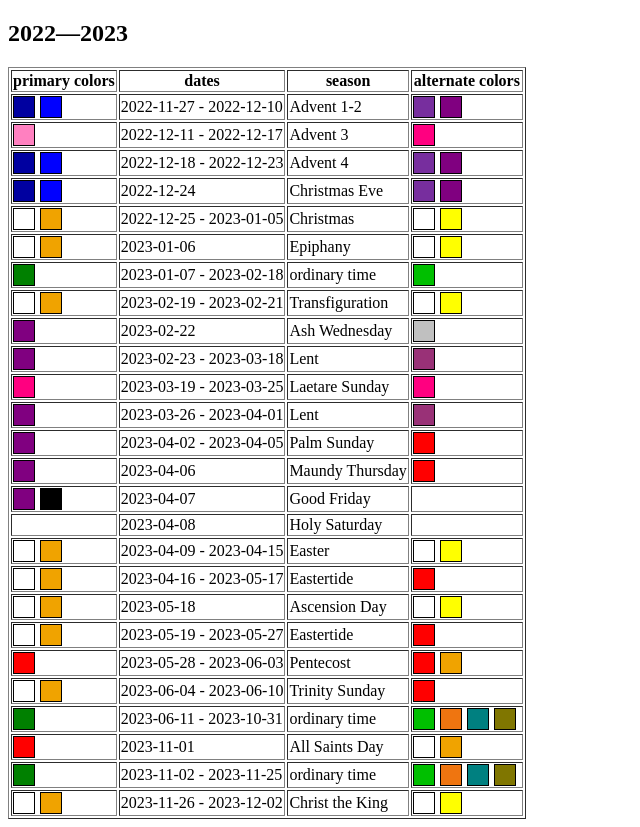
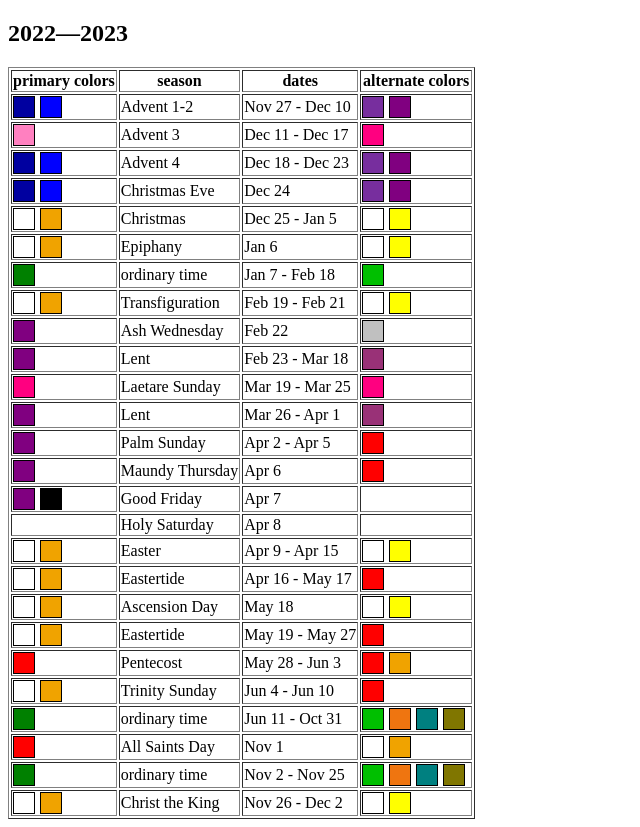
Before and after one commit to ke4roh/christian-calendar, a React (Create React App) app: page / in a window 1280 px wide. Shown: the whole page, without its empty margins (0-640 px from the left). Built offline with nearby package versions, Linux system fonts and the light colour scheme.

Commit message:
Locale date strings

```diff
--- a/src/components/Season.jsx
+++ b/src/components/Season.jsx
@@ -2,8 +2,9 @@ import React from 'react';
 import Color from './Color';
 
 function Season({ season }) {
-  const startDate = season.startDate.toString()
-  const endDate = season.endDate.toString()
+  const options = { month: 'short', day: 'numeric' };
+  const startDate = season.startDate.toLocaleDateString(navigator.language, options)
+  const endDate = season.endDate.toLocaleDateString(navigator.language, options)
   const date = startDate === endDate ? startDate : `${startDate} - ${endDate}`
   return (
     <tr>
@@ -12,8 +13,8 @@ function Season({ season }) {
             <Color key={`${startDate}-${color}-${index}`} color={color} />
         ))}
       </td>
+      <td>{season.name}</td>
       <td>{date}</td>
-      <td>{season.name}</td>
       <td>
         {season.alternateColors.map((color, index) => (
             <Color key={`${startDate}-alt-${color}-${index}`} color={color} />
--- a/src/components/Year.jsx
+++ b/src/components/Year.jsx
@@ -9,8 +9,8 @@ function Year({ year }) {
         <thead>
         <tr>
           <th>primary colors</th>
+          <th>season</th>
           <th>dates</th>
-          <th>season</th>
           <th>alternate colors</th>
         </tr>
         </thead>
--- a/src/libs/dateWithoutTime.ts
+++ b/src/libs/dateWithoutTime.ts
@@ -75,6 +75,10 @@ export default class DateWithoutTime {
     return new DateWithoutTime(newDate.toISOString().substring(0, 10));
   }
 
+  public toLocaleDateString(locale?: string | string[], options?: Intl.DateTimeFormatOptions): string {
+    return this.date.toDate().toLocaleDateString(locale, options);
+  }
+
   public equals(other: DateWithoutTime): boolean {
     return this.getTime() === other.getTime();
   }
```
Also changed, not shown: 1 other file (tests, documents, lock files or other folders).
